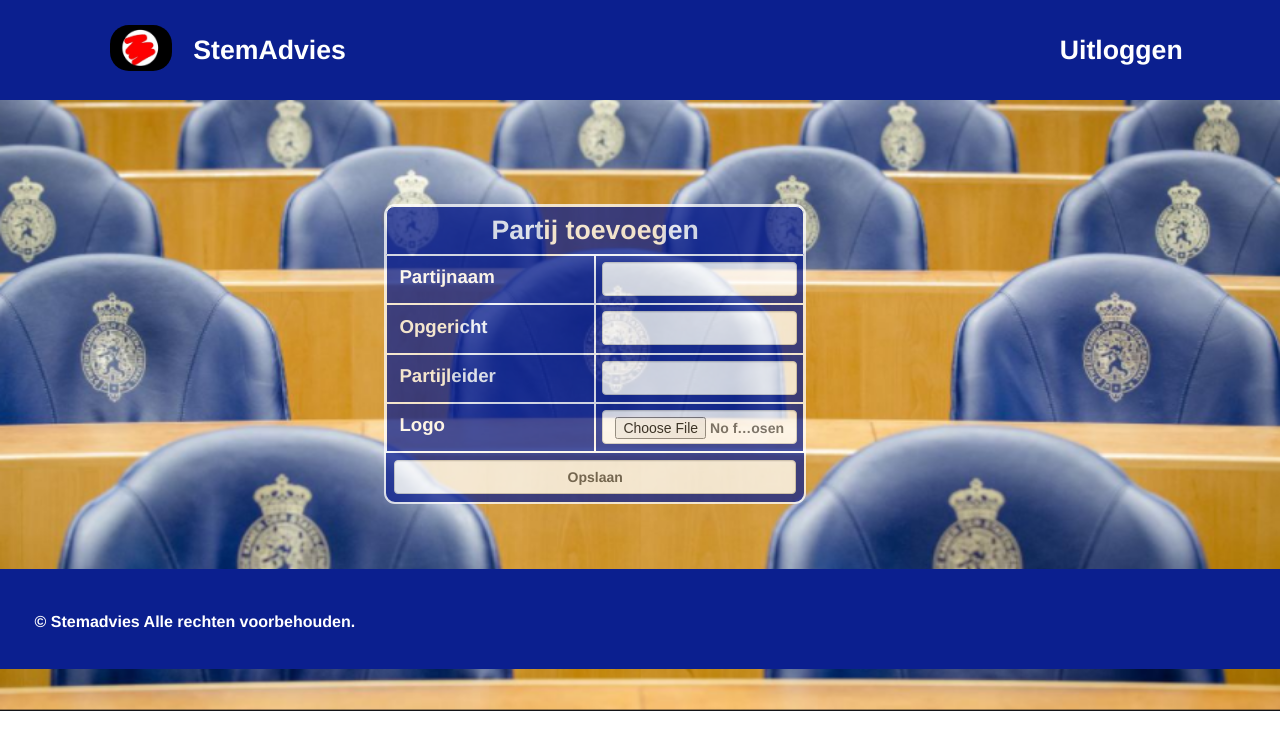
After one commit to Ryboy2002/Stemadvies, a PHP site: page /webpage/create_party.php in a window 1280 px wide. The commit adds this page. Shown: the top 750 px of the page. Run offline with PHP 8.4, Linux system fonts and the light colour scheme; some libraries are stand-ins or nearby versions.

Commit message:
Begin gemaakt aan CRUD. Create is gemaakt. -JAY

```diff
--- /dev/null
+++ b/classes/partyAdd.php
@@ -0,0 +1,11 @@
+<?php
+$mysqli = new mysqli('localhost', 'root', '', 'stemadvies') or die(mysqli_error($mysqli));
+if (isset($_POST['create'])){
+    $partyName = $_POST['name'];
+    $partyEstablished = $_POST['established'];
+    $partyLeader = $_POST['party_leader'];
+    $imgLogo = $_POST['img'];
+    $date_created = date("Y-m-d H:i:s");
+
+    $mysqli->query("INSERT INTO party (name, established, party_leader, img, date_created) VALUES ('$partyName', '$partyEstablished', '$partyLeader', '$imgLogo', '$date_created')") or die($mysqli->error);
+}
--- /dev/null
+++ b/includes/CRUD/create_script.php
@@ -0,0 +1 @@
+<?php
--- a/webpage/404.php
+++ b/webpage/404.php
@@ -5,6 +5,6 @@
 <?=dd_head("error")?>
 </head>
 <body>
-    Error 404: page you're looking for is not here.
+Error 404: page you're looking for is not here.
 </body>
 </html>
--- /dev/null
+++ b/webpage/create_party.php
@@ -0,0 +1,263 @@
+<?php //include ("../classes/party.php")?>
+<!doctype html>
+<html lang="en">
+<head>
+    <meta charset="UTF-8">
+    <meta http-equiv="X-UA-Compatible" content="ie=edge">
+    <link rel="stylesheet" href="https://maxcdn.bootstrapcdn.com/bootstrap/3.3.7/css/bootstrap.min.css">
+    <script src="https://ajax.googleapis.com/ajax/libs/jquery/3.2.1/jquery.min.js"></script>
+    <script src="https://maxcdn.bootstrapcdn.com/bootstrap/3.3.7/js/bootstrap.min.js"></script>
+    <title>Partij toevoegen | Stemadvies</title>
+
+    <style>
+
+        #container {
+
+            width: 100%;
+            margin: auto;
+
+            display: grid;
+            grid-auto-columns: 10% 10% 10% 10% 10% 10% 10% 10% 10% 10%;
+            grid-auto-rows: 20% 20% 20% 20% 20%;
+        }
+        form{
+            width: 55%;
+            height: 300px;
+            border: 2px solid white;
+            border-radius: 11px;
+            padding: 0;
+            display: grid;
+            grid-auto-columns: 50% 50%;
+            grid-auto-rows: 16.66% 16.66% 16.66% 16.66% 16.66%;
+            grid-row: 2/4;
+            grid-column: 4/10;
+            margin-top: 8%;
+            margin-bottom: 5%;
+            color: white;
+            font-weight: bold;
+            background-color: #0b1f8f;
+            opacity: 0.75;
+        }
+        .form-groupStart{
+            grid-row: 1;
+            grid-column: 1/3;
+            border: 1px solid white;
+            border-top-left-radius: 8px;
+            border-top-right-radius: 8px;
+            text-align: center;
+            font-size: 20pt;
+        }
+        .form-group1{
+            grid-row: 2;
+            grid-column: 1;
+            margin: 0;
+            font-size: 14pt;
+            border: 1px solid white;
+
+        }
+        .form-group2 {
+            grid-row: 2;
+            grid-column: 2;
+            margin: 0;
+            border: 1px solid white;
+            font-size: 14pt;
+        }
+        .form-group3 {
+            grid-row: 3;
+            grid-column: 1;
+            margin: 0;
+            border: 1px solid white;
+            font-size: 14pt;
+        }
+        .form-group4 {
+            grid-row: 3;
+            grid-column: 2;
+            margin: 0;
+            border: 1px solid white;
+            font-size: 14pt;
+        }
+        .form-group5{
+            grid-row: 4;
+            grid-column: 1;
+            margin: 0;
+            border: 1px solid white;
+            font-size: 14pt;
+        }
+        .form-group6{
+            grid-row: 4;
+            grid-column: 2;
+            margin: 0;
+            border: 1px solid white;
+            font-size: 14pt;
+        }
+        .form-group7{
+            grid-row: 5;
+            grid-column: 1;
+            margin: 0;
+            border: 1px solid white;
+            font-size: 14pt;
+        }
+        .form-group8 {
+            grid-row: 5;
+            grid-column: 2;
+            margin: 0;
+            border: 1px solid white;
+            font-size: 14pt;
+
+        }
+        .form-group{
+            grid-row: 6;
+            grid-column: 1/3;
+            margin: 0;
+            border-top: 1px solid white;
+            padding: 2%;
+
+        }
+        .titlebar{
+            background-color: #0B1F8F;
+            grid-column: 1/11;
+            width: 100%;
+            height:100px;
+            grid-row: 1;
+            display: grid;
+            grid-auto-rows: 25% 25% 25% 25%;
+            grid-auto-columns: 10% 10% 10% 10% 10% 10% 10% 10% 10% 10%;
+            margin-bottom: 2%;
+        }
+        .imgLogoSA{
+            width: 24%;
+            border-radius: 19px;
+            grid-row: 2/3;
+            grid-column: 2/4;
+            margin-left: -7%;
+            margin-right: 4%;
+
+        }
+        .imgLogoSA:hover{
+            width: 25%;
+            border-radius: 19px;
+            grid-row: 2/3;
+            grid-column: 2/4;
+            margin-left: -7%;
+            margin-right: 4%;
+            opacity: 0.8;
+        }
+        .lblTitle {
+            color: white;
+            font-weight: bold;
+            grid-row: 2/3;
+            grid-column: 2/3;
+            margin-top: 4%;
+            font-size: 20pt;
+            margin-left: 50%;
+        }
+
+        .lblUitloggen{
+            color: white;
+            font-size: 20pt;
+            grid-row: 2/3;
+            grid-column: 9/10;
+            margin-top: 4%;
+            margin-left: 27%;
+        }
+        .lblUitloggen:hover{
+            color: white;
+            font-size: 21pt;
+            grid-row: 2/3;
+            grid-column: 9/10;
+            margin-top: 4%;
+            margin-left: 27%;
+            opacity: 0.8;
+        }
+        .imgBackground{
+            width: 100%;
+            height: 711px;
+            box-shadow: rgba(11,31,143,.62);
+            grid-row: 1/6;
+            grid-column: 1/11;
+        }
+        label {
+            padding: 1%;
+        }
+        input[type=text],[type=file]{
+        margin: 3% 3% 4% 3%;
+        width: 94%;
+        }
+        .footerbar {
+            background-color: #0B1F8F;
+            grid-column: 1/11;
+            width: 100%;
+            height:100px;
+            grid-row: 5/6;
+            display: grid;
+            grid-auto-rows: 25% 25% 25% 25%;
+            grid-auto-columns: 10% 10% 10% 10% 10% 10% 10% 10% 10% 10%;
+        }
+        .lblFooterText{
+            color: white;
+            font-weight: bold;
+            font-size: 12pt;
+            grid-row: 3/4;
+            grid-column: 1/4;
+            width: 100%;
+            margin-top: -3%;
+            margin-left: 8%;
+            margin-bottom: 4%;
+        }
+
+
+    </style>
+
+</head>
+<body>
+<?php require_once '../classes/partyAdd.php'?>
+<div id="container">
+     <img class="imgBackground" src="../assets/images/tweede-kamer.png">
+    <div class="titlebar">
+     <img class="imgLogoSA" src="../assets/images/StemAdvies.png" onclick="location.href='admin.php';">
+     <label class="lblTitle">StemAdvies</label>
+        <label class="lblUitloggen" onclick="location.href='login.php'">Uitloggen</label>
+    </div>
+
+    <form method="post" action="">
+        <div class="form-groupStart">
+       <label style="text-align: center; font-weight: bold; color: white;">Partij toevoegen</label>
+        </div>
+            <div class="form-group1">
+        <label style="opacity: 1; padding: 4% 4% 4% 6%;">Partijnaam</label>
+      </div>
+        <div class="form-group2">
+        <input type="text" style="opacity: 1;" class="form-control" name="name" required>
+      </div>
+        <div class="form-group3">
+        <label style="opacity: 1; padding: 4% 4% 4% 6%;;">Opgericht</label>
+        </div>
+        <div class="form-group4">
+        <input type="text" style="opacity: 1" class="form-control" name="established" required>
+        </div>
+        <div class="form-group5">
+        <label style="opacity: 1;padding: 4% 4% 4% 6%;;">Partijleider</label>
+        </div>
+        <div class="form-group6">
+        <input type="text" style="opacity: 1" class="form-control" name="party_leader" required>
+        </div>
+        <div class="form-group7">
+        <label style="opacity: 1; padding: 4% 4% 4% 6%;">Logo</label>
+        </div>
+        <div class="form-group8">
+        <input type="file" style="opacity: 1" class="form-control" name="img" required>
+        </div>
+
+        <div class="form-group">
+        <button type="submit" style="opacity: 1; margin-bottom: 2%; margin-top: -0.5%;" class="form-control" name="create">Opslaan</button>
+        </div>
+    </form>
+    <div class="footerbar">
+        <label class="lblFooterText">© Stemadvies Alle rechten voorbehouden.</label>
+    </div>
+</div>
+
+
+</body>
+</html>
+<?php
```
Also changed, not shown: classes/party.php (+21 -3 lines), assets/images/tweede-kamer.png (added).
